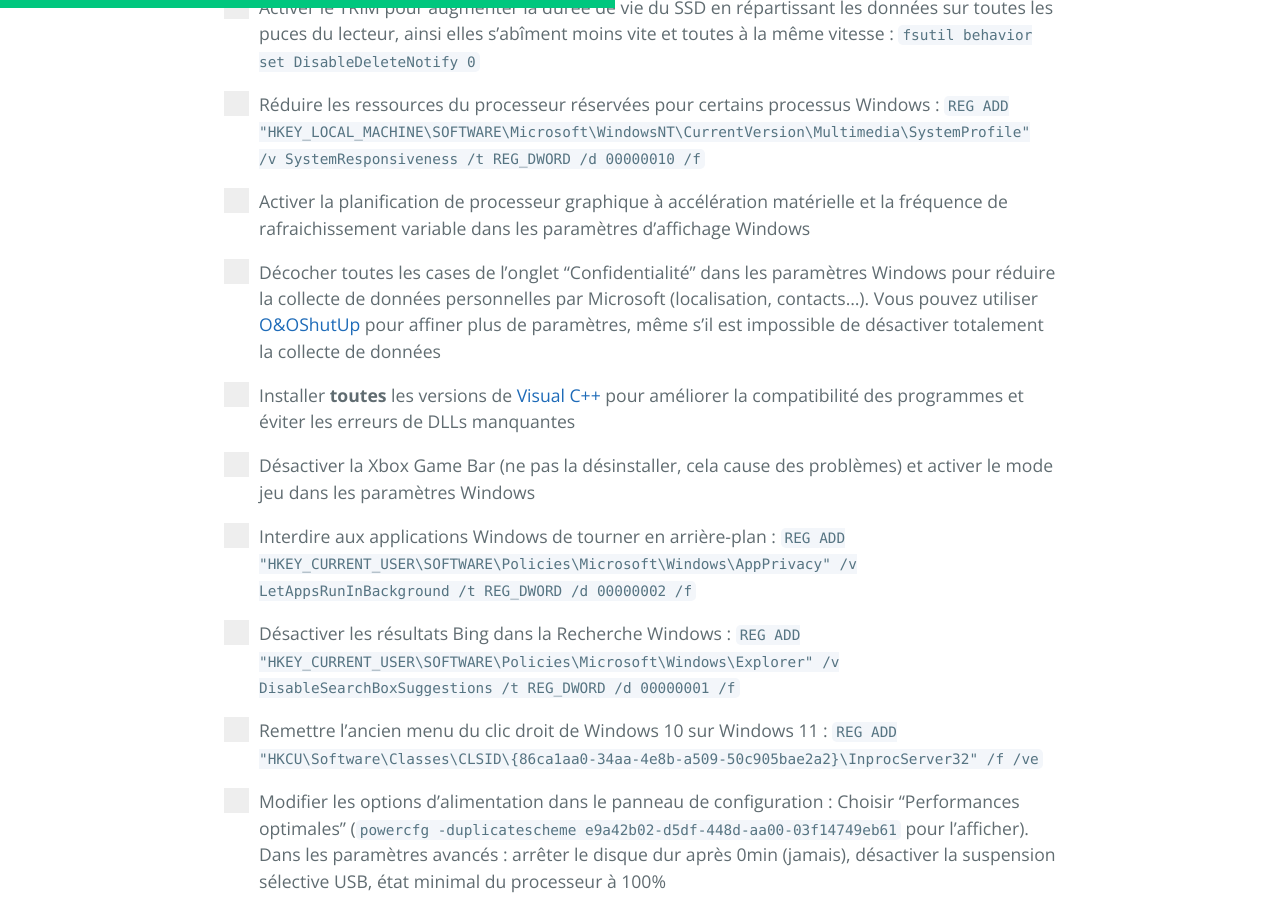
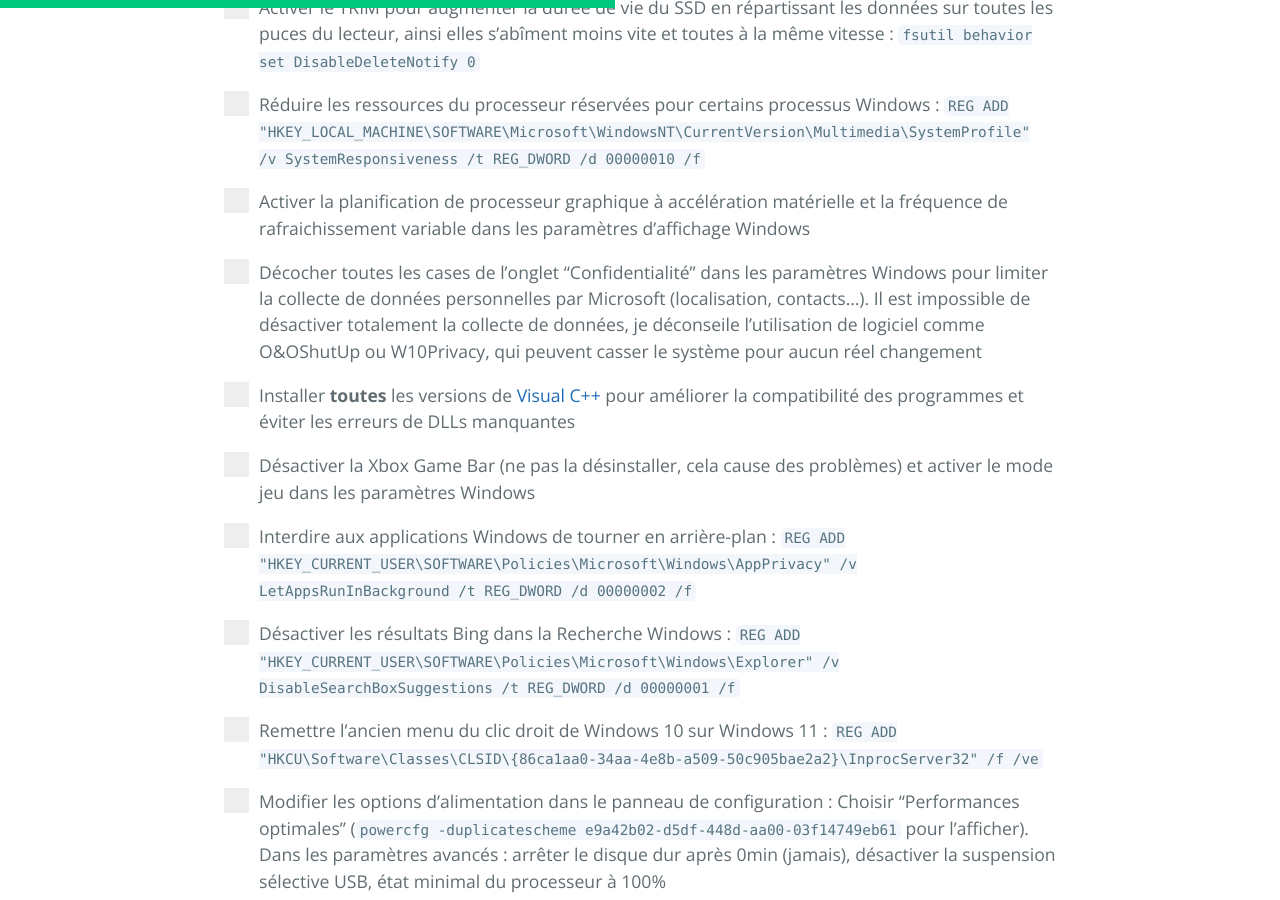
Before and after one commit to PouletEnSlip/pouletenslip.github.io, a Jekyll site: the page built from pages/opti/index.md, in a window 1280 px wide and 900 px high, scrolled down 1435 px. Built offline with Jekyll 4.4.1, drawn with Linux system fonts in a browser that asks for light colours; comment, search, counter and statistics services are not loaded; our own code applies the rules of GitHub Pages for plain Markdown files; some of the changed text lies outside the part shown.

Commit message:
Update index.md

```diff
--- a/pages/opti/index.md
+++ b/pages/opti/index.md
@@ -44,7 +44,7 @@ Voici des optimisations simples et saines pour un PC sous Windows 10/11. Ces man
 <input type="checkbox">
 <span class="checkmark"></span>
 
-<label class="container">Décocher toutes les cases de l’onglet "Confidentialité" dans les paramètres Windows pour réduire la collecte de données personnelles par Microsoft (localisation, contacts...). Vous pouvez utiliser [O&OShutUp](https://www.oo-software.com/fr/shutup10) pour affiner plus de paramètres, même s'il est impossible de désactiver totalement la collecte de données
+<label class="container">Décocher toutes les cases de l’onglet "Confidentialité" dans les paramètres Windows pour limiter la collecte de données personnelles par Microsoft (localisation, contacts...). Il est impossible de désactiver totalement la collecte de données, je déconseile l'utilisation de logiciel comme O&OShutUp ou W10Privacy, qui peuvent casser le système pour aucun réel changement
 <input type="checkbox">
 <span class="checkmark"></span>
 
```
Also changed, not shown: other parts of pages/opti/index.md (+1 -1 lines).
